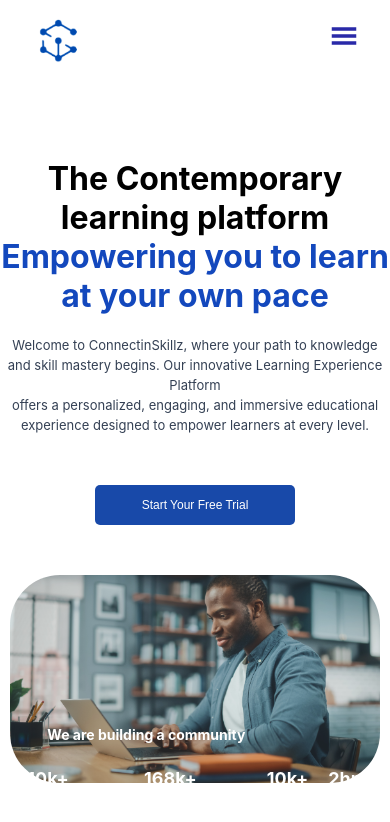
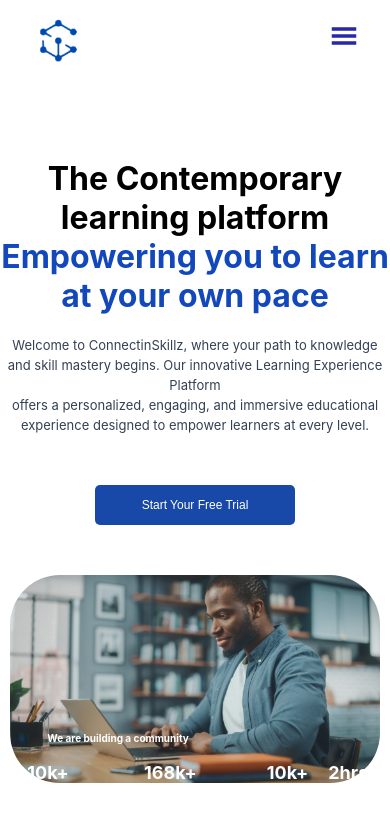
Before and after one commit to samsGH233/react-project, a React (Vite) app: page / in a window 390 px wide. Shown: the top 822 px of the page. Built offline with nearby package versions, Linux system fonts and the light colour scheme.

Commit message:
Update homePage.css

```diff
--- a/style sheets/homePage.css
+++ b/style sheets/homePage.css
@@ -329,9 +329,9 @@ body {
 
 
     .statistics-header {
-        margin-top: 270px;
-        font-size: 14px;
-        margin-bottom: 25px;
+       margin-top: 270px;
+        font-size: 10px;
+        margin-bottom: 18px;
 
     }
 
```
